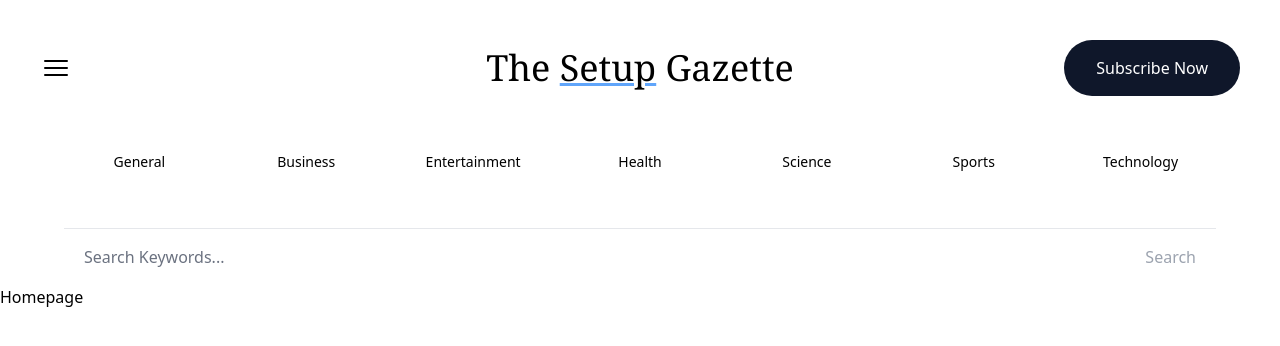
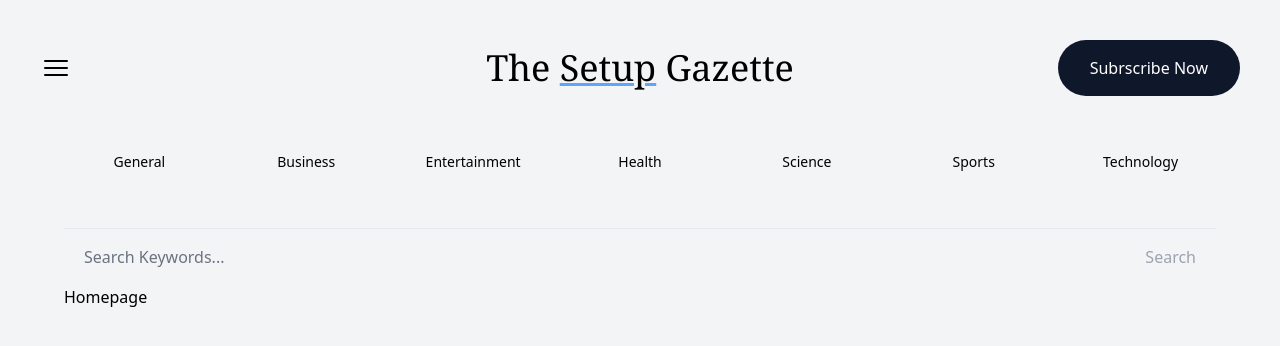
Before and after one commit to MpiloNM95/the_setup_gazette, a Next.js app: page / in a window 1280 px wide. Shown: the top 346 px of the page. Built offline with nearby package versions, Linux system fonts and the light colour scheme.

Commit message:
darkmode colors set and background

```diff
--- a/app/Header.tsx
+++ b/app/Header.tsx
@@ -20,7 +20,7 @@
           {/* Dark Mode Buttom */}
 
           <button className="hidden md:inline bg-slate-900 text-white px-4 lg:px-8 py-2 lg:py-4 rounded-full dark:bg-slate-800">
-            Subscribe Now
+            Subrscribe Now
           </button>
         </div>
       </div>
--- a/app/SearchBox.tsx
+++ b/app/SearchBox.tsx
@@ -11,7 +11,7 @@
         e.preventDefault();
         if (!input) return;
 
-        router.push(`/search?term=${input}`)
+        router.push(`/search?term=${input}`);
     };
 
   return (
--- a/app/layout.tsx
+++ b/app/layout.tsx
@@ -11,9 +11,9 @@
             <head />
 
 
-            <body>
+            <body className="bg-gray-100 dark:bg-zinc-900 transition-all duration-700">
                 <Header />
-                <div>{children}</div>
+                <div className="max-w-6xl mx-auto">{children}</div>
             </body>
         </html>
     );
```
